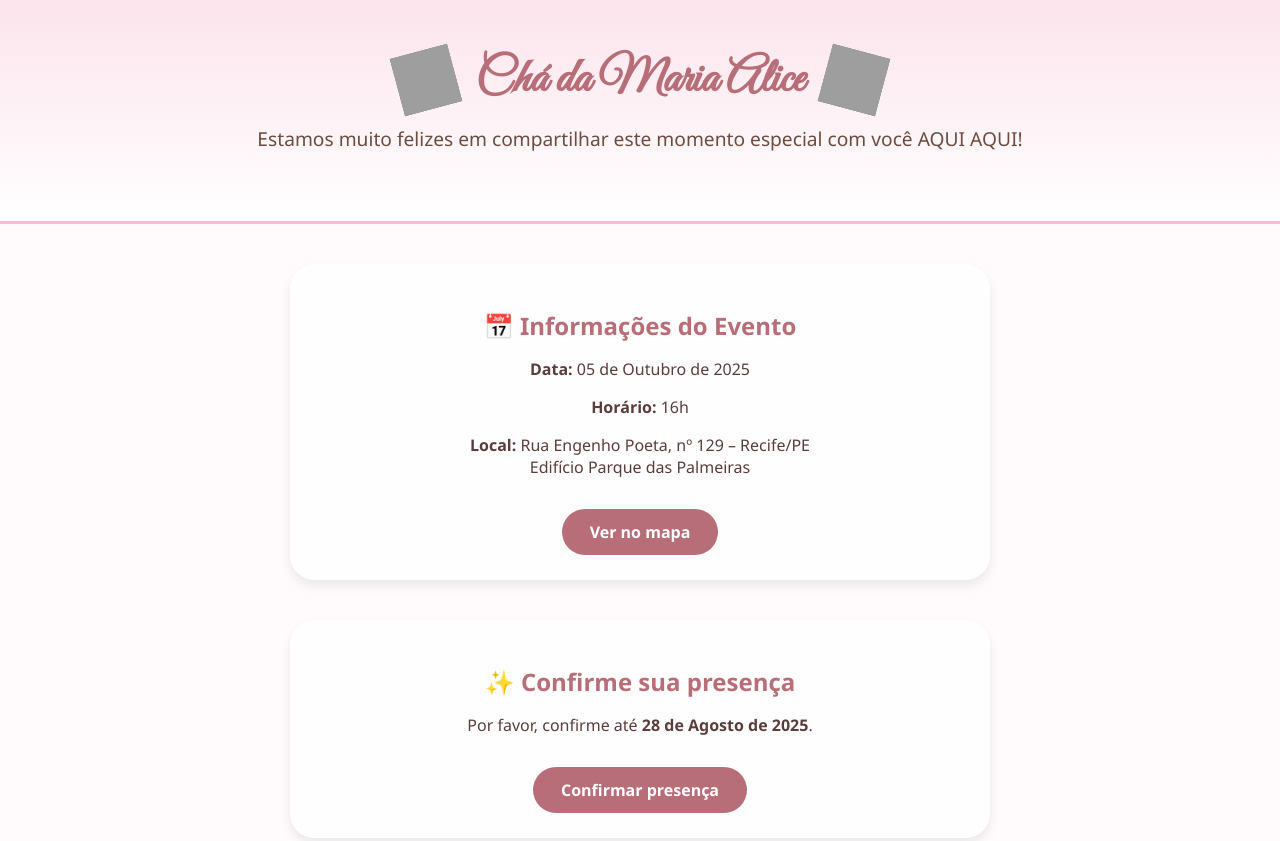
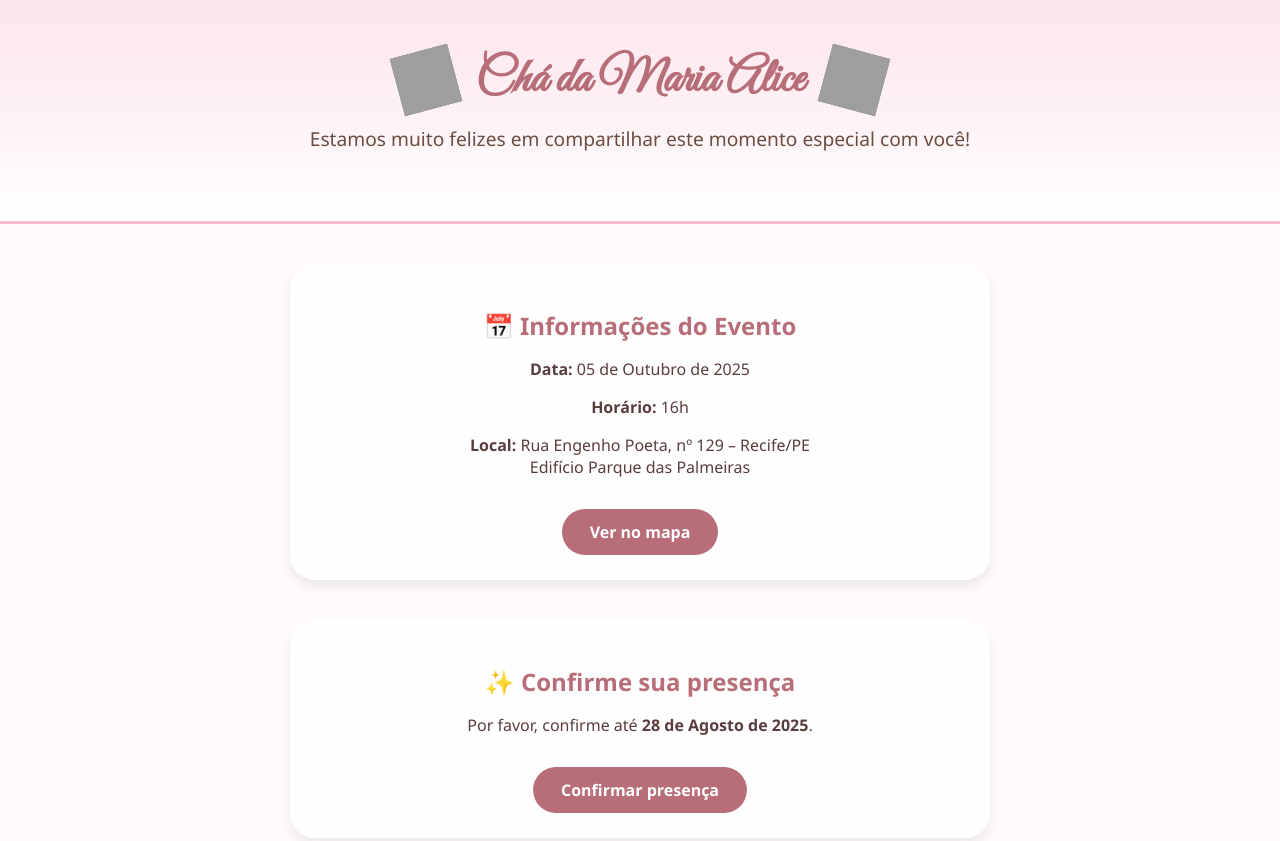
Before and after one commit to Thiago3091/maria-alice.github.io, a plain HTML site: page index.html in a window 1280 px wide. Shown: the top 841 px of the page. Drawn offline with Linux system fonts and the light colour scheme; grey boxes are pictures that could not be loaded.

Commit message:
Update index.html

```diff
--- a/index.html
+++ b/index.html
@@ -19,7 +19,7 @@
       <h1>Chá da Maria Alice</h1>
       <img src="https://img.icons8.com/color/96/butterfly.png" alt="Borboleta" class="borboleta right">
     </div>
-    <p>Estamos muito felizes em compartilhar este momento especial com você AQUI AQUI!</p>
+    <p>Estamos muito felizes em compartilhar este momento especial com você!</p>
   </header>
 
   <!-- Informações do evento -->
```
